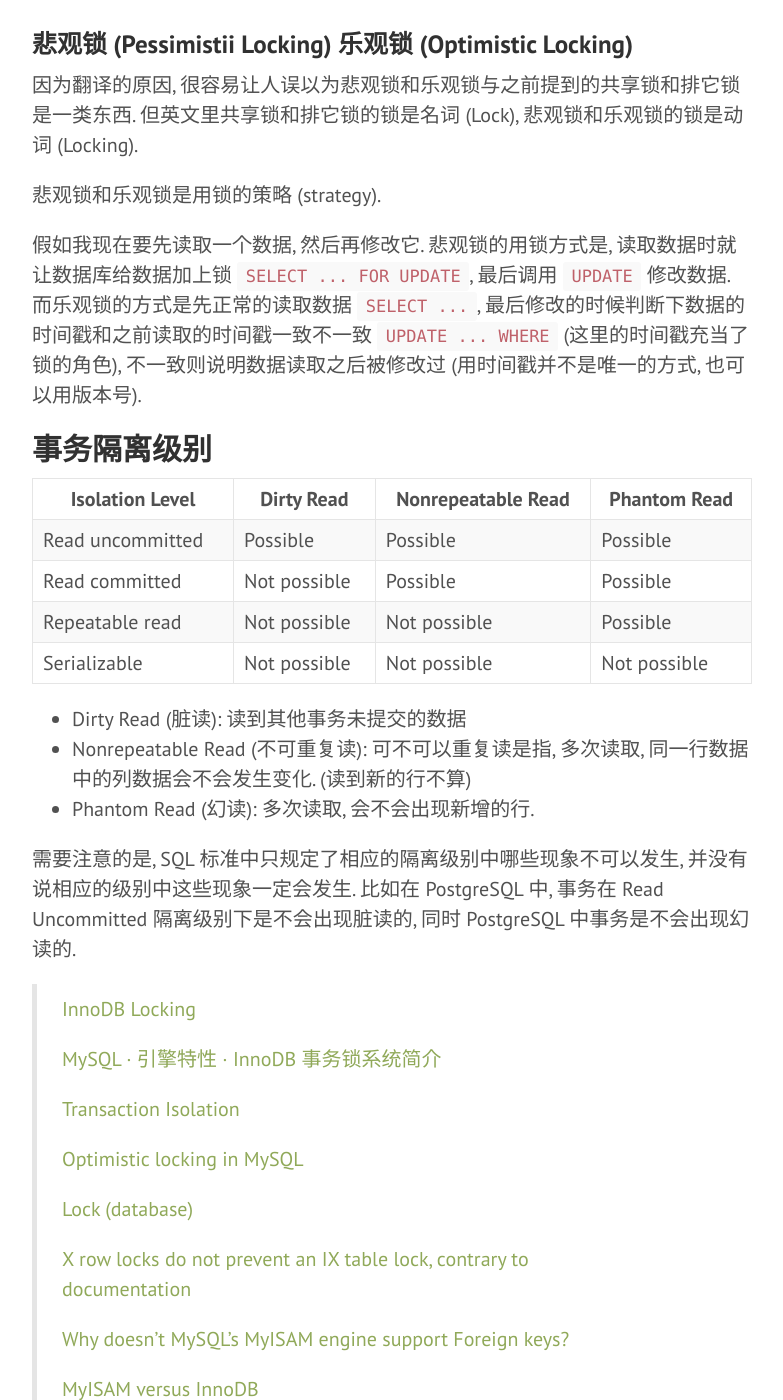
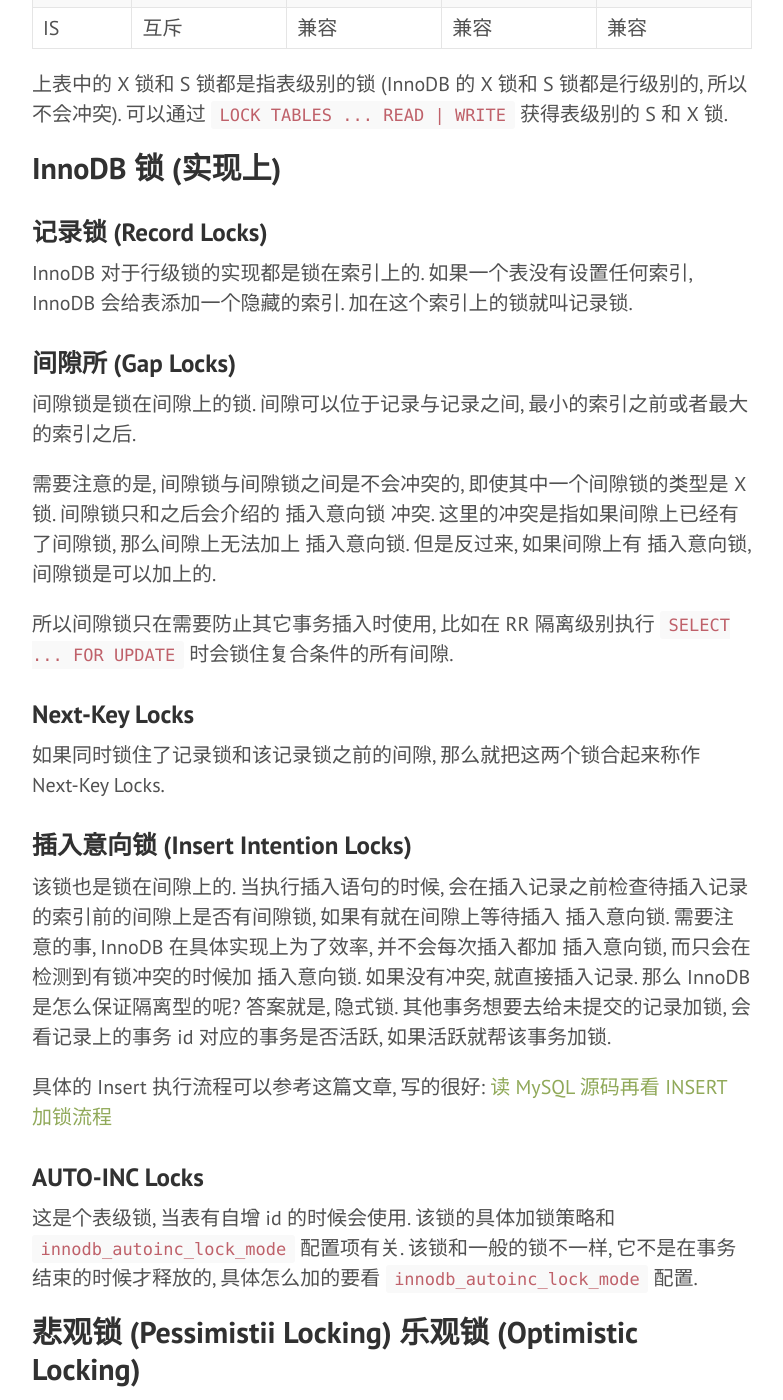
Before and after one commit to yoncise/yoncise.github.io, a Jekyll site: the page built from _posts/2016/2016-11-07-MySQL-锁相关.md, in a window 1280 px wide and 1400 px high, scrolled down 1903 px. Shown: the whole window, without its empty margins (428-1211 px from the left). Built offline with Jekyll 4.4.1, drawn with Linux system fonts in a browser that asks for light colours; some of the changed text lies outside the part shown.

Commit message:
Update 2016-11-07-MySQL-锁相关.md
Add more locks

````diff
--- a/_posts/2016/2016-11-07-MySQL-锁相关.md
+++ b/_posts/2016/2016-11-07-MySQL-锁相关.md
@@ -15,7 +15,11 @@ MySQL 有两个常见的引擎: MyISAM 和 InnoDB. 两者主要的区别有:
 
 所以通常情况下我们都会选择 InnoDB 引擎, 除非你的数据库是大量的读而很少写才会选择 MyISAM 引擎.
 
-## InnoDB 锁
+## InnoDB 锁 (概念上)
+
+MySQL 官网上对 InnoDB 锁的介绍是直接把 共享锁, 排他锁, 意向锁, 记录锁, 间隙锁 等等并列的, 但我觉得 共享锁, 排他锁,
+意向锁 其实是更抽象层面的一种锁, 所以我这里把官网上介绍的锁再分成两类: 共享锁, 排他锁 和 意向锁 归为概念上的锁,
+其它的锁归为具体实现上的锁.
 
 ### 共享锁 (Share) 排它锁 (Exclusive)
 
@@ -58,7 +62,41 @@ InnoDB 的意向锁是 *表级锁* , 意向锁有两种: Intention shared (IS),
 上表中的 X 锁和 S 锁都是指表级别的锁 (InnoDB 的 X 锁和 S 锁都是行级别的, 所以不会冲突).
 可以通过 `LOCK TABLES ... READ | WRITE` 获得表级别的 S 和 X 锁.
 
-### 悲观锁 (Pessimistii Locking) 乐观锁 (Optimistic Locking)
+## InnoDB 锁 (实现上)
+
+### 记录锁 (Record Locks)
+
+InnoDB 对于行级锁的实现都是锁在索引上的. 如果一个表没有设置任何索引, InnoDB 会给表添加一个隐藏的索引.
+加在这个索引上的锁就叫记录锁.
+
+### 间隙所 (Gap Locks)
+
+间隙锁是锁在间隙上的锁. 间隙可以位于记录与记录之间, 最小的索引之前或者最大的索引之后.
+
+需要注意的是, 间隙锁与间隙锁之间是不会冲突的, 即使其中一个间隙锁的类型是 X 锁. 间隙锁只和之后会介绍的 插入意向锁 冲突.
+这里的冲突是指如果间隙上已经有了间隙锁, 那么间隙上无法加上 插入意向锁. 但是反过来, 如果间隙上有 插入意向锁, 间隙锁是可以加上的.
+
+所以间隙锁只在需要防止其它事务插入时使用, 比如在 RR 隔离级别执行 `SELECT ... FOR UPDATE` 时会锁住复合条件的所有间隙.
+
+### Next-Key Locks
+
+如果同时锁住了记录锁和该记录锁之前的间隙, 那么就把这两个锁合起来称作 Next-Key Locks.
+
+### 插入意向锁 (Insert Intention Locks)
+
+该锁也是锁在间隙上的. 当执行插入语句的时候, 会在插入记录之前检查待插入记录的索引前的间隙上是否有间隙锁,
+如果有就在间隙上等待插入 插入意向锁. 需要注意的事, InnoDB 在具体实现上为了效率, 并不会每次插入都加 插入意向锁,
+而只会在检测到有锁冲突的时候加 插入意向锁. 如果没有冲突, 就直接插入记录. 那么 InnoDB 是怎么保证隔离型的呢?
+答案就是, 隐式锁. 其他事务想要去给未提交的记录加锁, 会看记录上的事务 id 对应的事务是否活跃, 如果活跃就帮该事务加锁.
+
+具体的 Insert 执行流程可以参考这篇文章, 写的很好: [读 MySQL 源码再看 INSERT 加锁流程](https://www.aneasystone.com/archives/2018/06/insert-locks-via-mysql-source-code.html)
+
+### AUTO-INC Locks
+
+这是个表级锁, 当表有自增 id 的时候会使用. 该锁的具体加锁策略和 `innodb_autoinc_lock_mode` 配置项有关.
+该锁和一般的锁不一样, 它不是在事务结束的时候才释放的, 具体怎么加的要看 `innodb_autoinc_lock_mode` 配置.
+
+## 悲观锁 (Pessimistii Locking) 乐观锁 (Optimistic Locking)
 
 因为翻译的原因, 很容易让人误以为悲观锁和乐观锁与之前提到的共享锁和排它锁是一类东西.
 但英文里共享锁和排它锁的锁是名词 (Lock), 悲观锁和乐观锁的锁是动词 (Locking).
@@ -70,6 +108,19 @@ InnoDB 的意向锁是 *表级锁* , 意向锁有两种: Intention shared (IS),
 而乐观锁的方式是先正常的读取数据 `SELECT ...`,
 最后修改的时候判断下数据的时间戳和之前读取的时间戳一致不一致 `UPDATE ... WHERE` (这里的时间戳充当了锁的角色),
 不一致则说明数据读取之后被修改过 (用时间戳并不是唯一的方式, 也可以用版本号).
+
+## 锁的查看
+
+虽然上面描述了很多的锁, 但是理论和实现肯定是有区别的, 具体实现的时候肯定会有很多现实面临的问题需要考虑.
+所以有时候发现 InnoDB 加锁的行为出乎意料的时候, 最好有办法直接看 InnoDB 加了什么锁. MySQL 8.0 我们可以通过下面的表查看当前加的锁:
+
+```
+select * from performance_schema.data_locks
+```
+
+大部分字段都比较直白, 主要讲下 `LOCK_MODE`. 如果值为 `X` 或者 `S` 表示这是一个 Next-Key Lock,
+如果锁住的是最后一个索引之后的间隙, 那么 `LOCK_DATA` 的值是 `supremum pseudo-record`, 你可以理解为这是一个虚拟的最大的索引.
+如果是记录锁那么 `LOCK_MODE` 的值会是 `X,REC_NOT_GAP`, 间隙锁的话是 `X,GAP.`
 
 ## 事务隔离级别
 
@@ -103,3 +154,9 @@ InnoDB 的意向锁是 *表级锁* , 意向锁有两种: Intention shared (IS),
 > [Why doesn't MySQL's MyISAM engine support Foreign keys?](http://stackoverflow.com/a/12971358/2408447)
 >
 > [MyISAM versus InnoDB](http://stackoverflow.com/a/6796566/2408447)
+>
+> [解决死锁之路 - 学习事务与隔离级别](https://www.aneasystone.com/archives/2017/10/solving-dead-locks-one.html)
+>
+> [解决死锁之路 - 了解常见的锁类型](https://www.aneasystone.com/archives/2017/11/solving-dead-locks-two.html)
+>
+> [解决死锁之路 - 常见 SQL 语句的加锁分析](https://www.aneasystone.com/archives/2017/12/solving-dead-locks-three.html)
````
